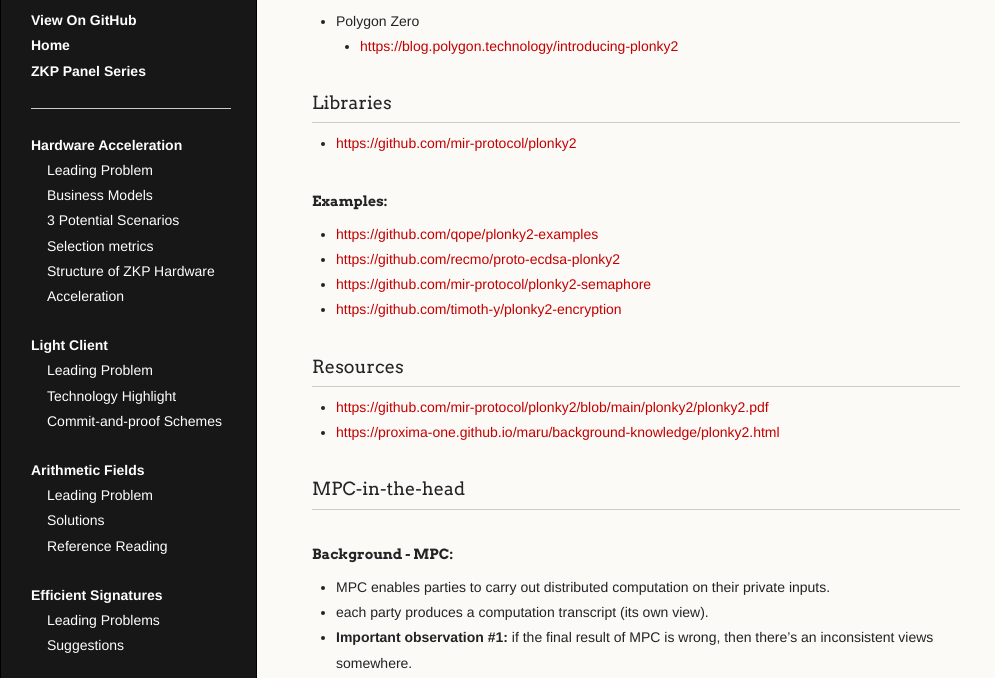
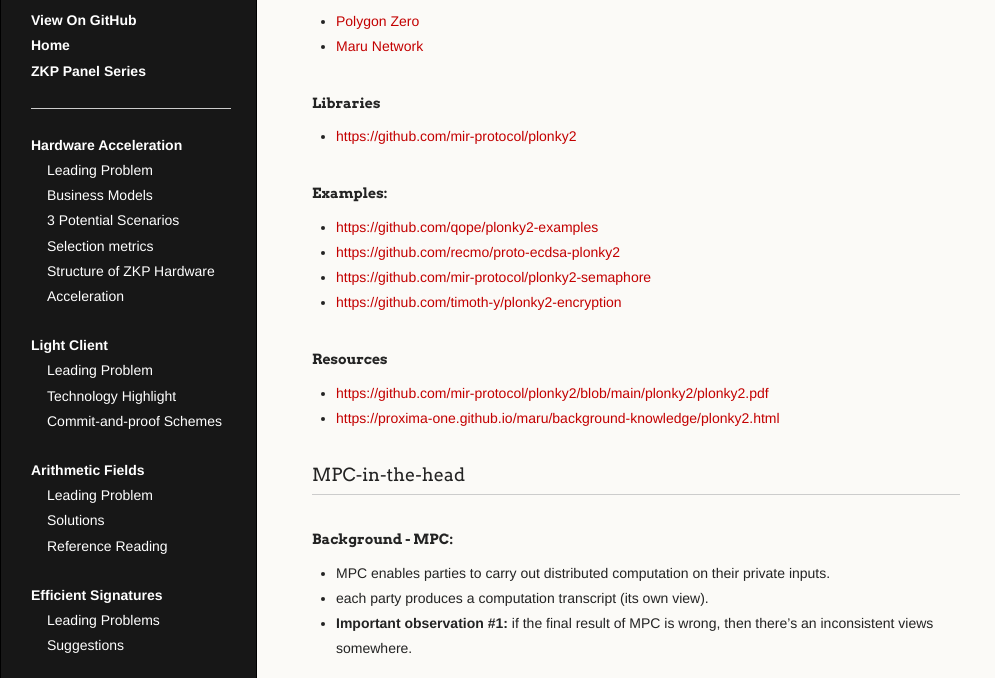
Before and after one commit to delendum-xyz/zk-knowledge, a Jekyll site: the page built from zk-knowledge.md, in a window 1280 px wide and 900 px high, scrolled down 25831 px, cut to the strip 222-900 px from the top of the window. Shown: the whole strip, without its empty margins (0-995 px from the left). Built offline with Jekyll 4.4.1, drawn with Linux system fonts in a browser that asks for light colours; formulas are drawn with MathJax 3.

Commit message:
adjust headings

```diff
--- a/zk-knowledge.md
+++ b/zk-knowledge.md
@@ -720,6 +720,7 @@ layout: default
 - [https://github.com/timoth-y/halo2-encryption](https://github.com/timoth-y/halo2-encryption)
 
 #### Resources:
+
 - General overview: [https://electriccoin.co/blog/explaining-halo-2/](https://electriccoin.co/blog/explaining-halo-2/)
 - Talk: [https://youtu.be/KdkVTEHUxgo?t=399](https://youtu.be/KdkVTEHUxgo?t=399)
 - Math: [https://vitalik.ca/general/2021/11/05/halo.html](https://vitalik.ca/general/2021/11/05/halo.html)
@@ -727,6 +728,7 @@ layout: default
 - Ecosystem showcase: [https://youtu.be/JJi2TT2Ahp0](https://youtu.be/JJi2TT2Ahp0)
 
 ### Plonky2
+
 - Combines FRI with PLONKish arithmetization and needs *no trusted setup*
 - Extensively optimized for modern processors (both x86-64 and ARM64) using:
     - [Ed448-Goldilocks](https://eprint.iacr.org/2015/625.pdf), whose modulus allows working on 64-bit fields
@@ -736,33 +738,39 @@ layout: default
 - Assumptions: collision-resistant hash function
 
 #### Performance:
+
 - Prover time: $$O(log^2(N))$$ - 300ms/20s (depending on the codewords rate)
 - Verifier time: $$O(log^2(N))$$
 - Proof size: $$O(N*log^2(N))$$ - 500kb/43kb (depending on the codewords rate)
 
 #### Application scope:
+
 - Recursive proof composition
 - Circuit optimization using TurboPLONK's custom gates
 
 #### Used in:
-- Polygon Zero
-    - [https://blog.polygon.technology/introducing-plonky2](https://blog.polygon.technology/introducing-plonky2)
 
-### Libraries
+- [Polygon Zero](https://blog.polygon.technology/introducing-plonky2)
+- [Maru Network](https://proxima-one.github.io/maru/introduction.html)
+
+#### Libraries
 - [https://github.com/mir-protocol/plonky2](https://github.com/mir-protocol/plonky2)
 
 #### Examples:
+
 - [https://github.com/qope/plonky2-examples](https://github.com/qope/plonky2-examples)
 - [https://github.com/recmo/proto-ecdsa-plonky2](https://github.com/recmo/proto-ecdsa-plonky2)
 - [https://github.com/mir-protocol/plonky2-semaphore](https://github.com/mir-protocol/plonky2-semaphore)
 - [https://github.com/timoth-y/plonky2-encryption](https://github.com/timoth-y/plonky2-encryption)
 
-### Resources
+#### Resources
+
 - [https://github.com/mir-protocol/plonky2/blob/main/plonky2/plonky2.pdf](https://github.com/mir-protocol/plonky2/blob/main/plonky2/plonky2.pdf)
 - [https://proxima-one.github.io/maru/background-knowledge/plonky2.html](https://proxima-one.github.io/maru/background-knowledge/plonky2.html)
 
 
 ### MPC-in-the-head
+
 #### Background - MPC:
 - MPC enables parties to carry out distributed computation on their private inputs.
 - each party produces a computation transcript (its own view).
```
